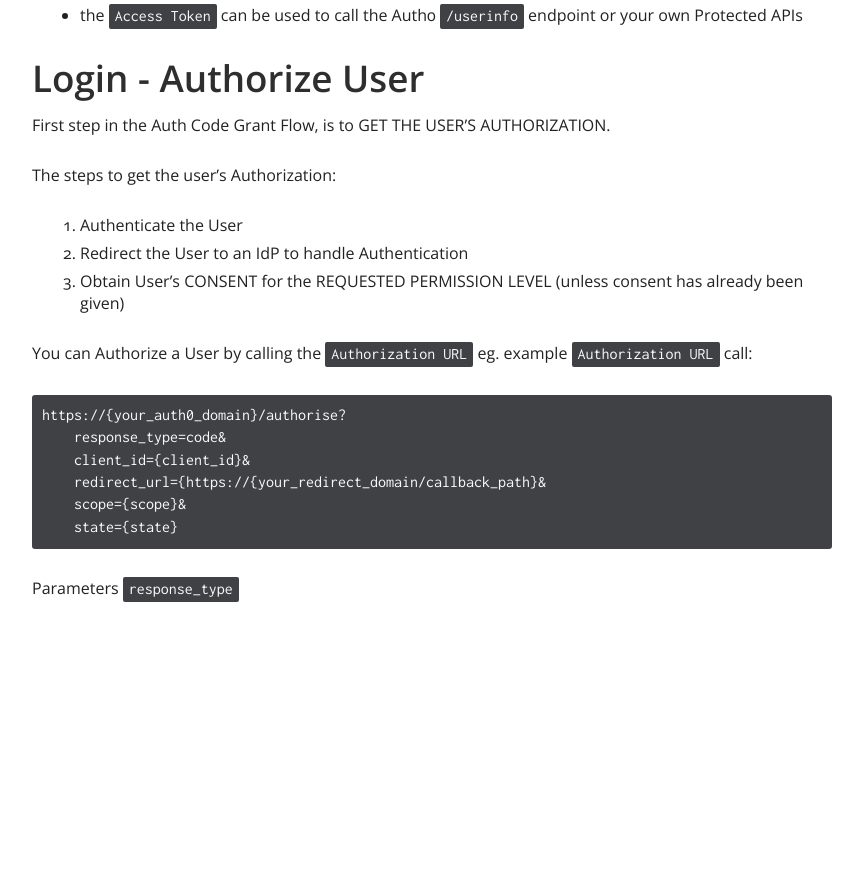
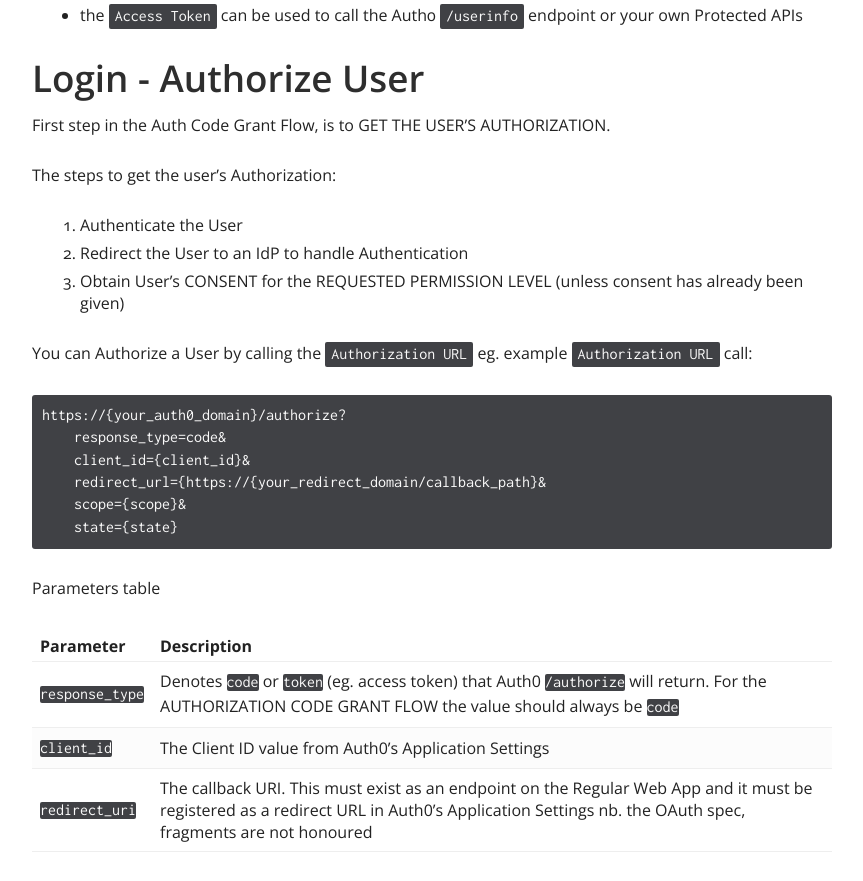
Before and after one commit to TABurrows/taburrows.github.io, a Jekyll site: the page built from _docs/Auth0/auth-code-flow.md, in a window 1280 px wide and 900 px high, scrolled down 2076 px. Shown: the top 881 px of the window, without its empty margins (358-1221 px from the left). Built offline with Jekyll 4.4.1, drawn with Linux system fonts in a browser that asks for light colours; before the commit the page ends 2726 px from its top, so only the background shows below that.

Commit message:
Updated the old auth code flow grant md

````diff
--- a/_docs/Auth0/auth-code-flow.md
+++ b/_docs/Auth0/auth-code-flow.md
@@ -63,7 +63,7 @@ The steps to get the user's Authorization:
 You can Authorize a User by calling the `Authorization URL`
 eg. example `Authorization URL` call:
 ```
-https://{your_auth0_domain}/authorise?
+https://{your_auth0_domain}/authorize?
     response_type=code&
     client_id={client_id}&
     redirect_url={https://{your_redirect_domain/callback_path}&
@@ -71,5 +71,10 @@ https://{your_auth0_domain}/authorise?
     state={state}
 ```
 
-Parameters
-`response_type`
+Parameters table
+
+| Parameter | Description
+| :--- | :--- |
+| `response_type` | Denotes `code` or `token` (eg. access token) that Auth0 `/authorize` will return. For the AUTHORIZATION CODE GRANT FLOW the value should always be `code` |
+| `client_id` | The Client ID value from Auth0's Application Settings |
+| `redirect_uri` | The callback URI.  This must exist as an endpoint on the Regular Web App and it must be registered as a redirect URL in Auth0's Application Settings nb. the OAuth spec, fragments are not honoured |
````
